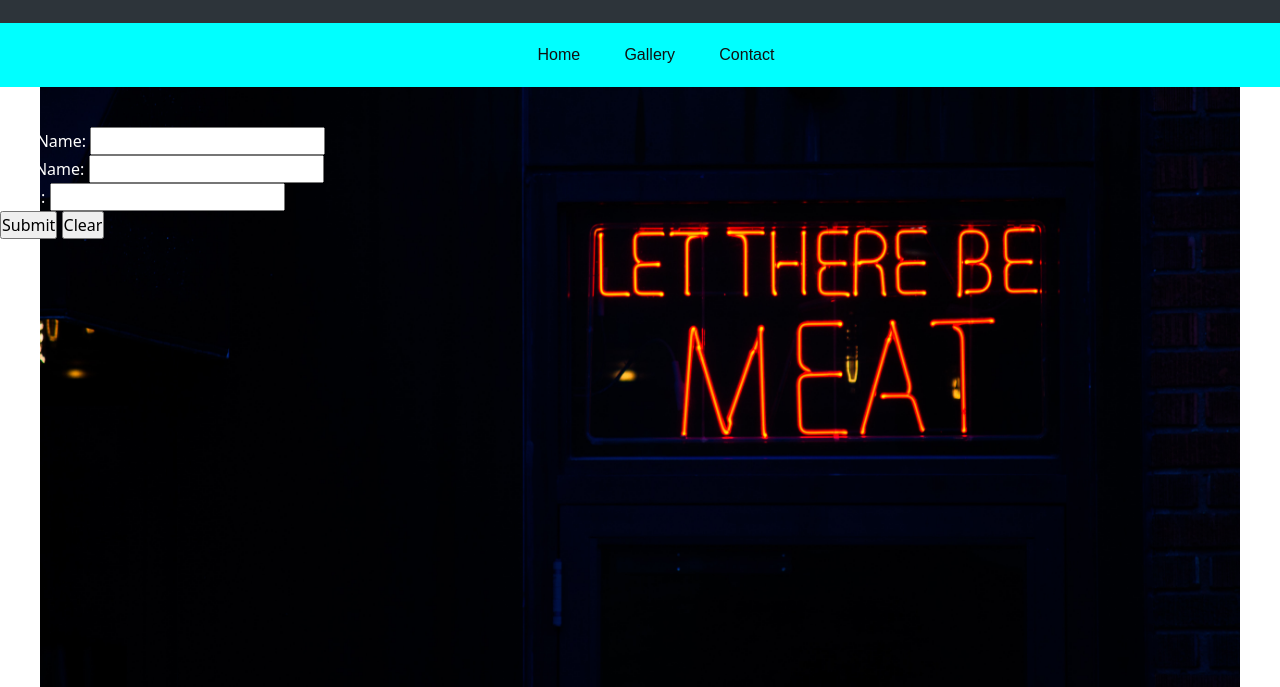
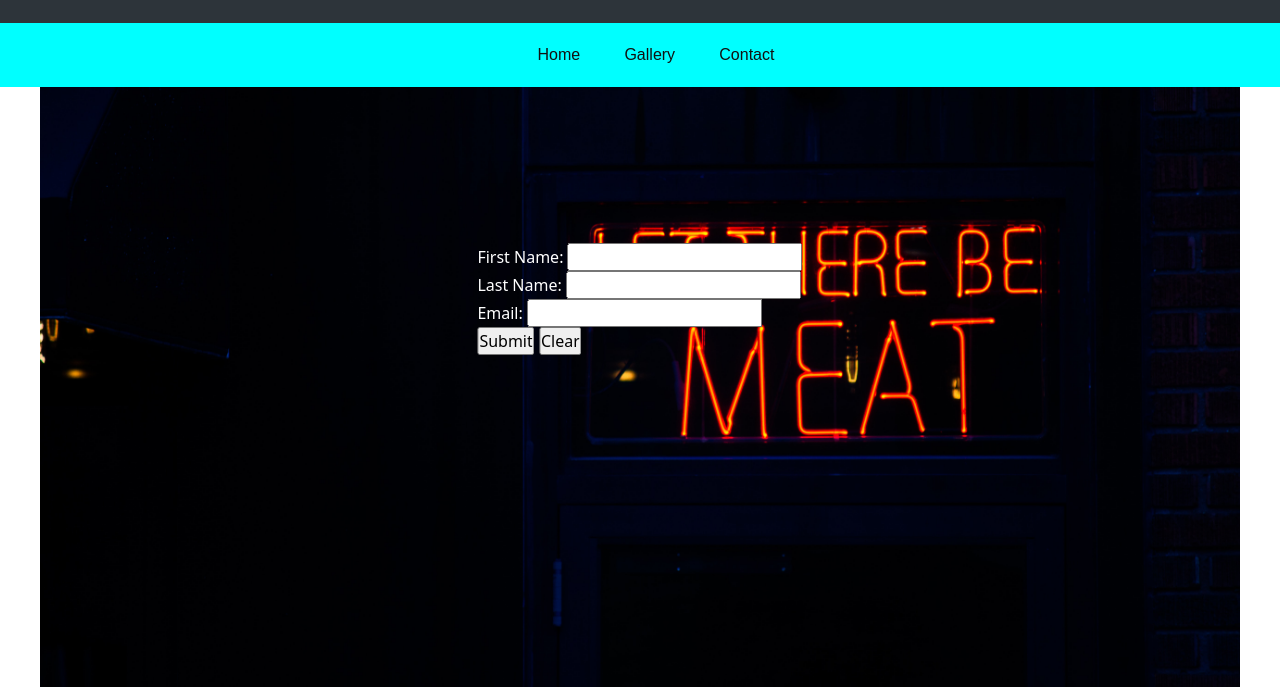
Before and after one commit to JMDelisle/Exsm3934, a plain HTML site: page src/contact.html in a window 1280 px wide. Shown: the part 113-800 px from the top of the page. Drawn offline with nearby package versions, Linux system fonts and the light colour scheme.

Commit message:
Centered contact page

```diff
--- a/src/contact.html
+++ b/src/contact.html
@@ -1,5 +1,6 @@
 <!DOCTYPE html>
 <html lang="en">
+
 <head>
   <meta charset="UTF-8">
   <meta http-equiv="X-UA-Compatible" content="IE=edge">
@@ -8,9 +9,9 @@
   <link rel="stylesheet" href="css/styles.css">
   <link rel="stylesheet" href="css/normalize.css">
   <link rel="stylesheet" href="https://cdn.jsdelivr.net/npm/bootstrap@5.1.3/dist/css/bootstrap.min.css"
-    integrity="sha384-1BmE4kWBq78iYhFldvKuhfTAU6auU8tT94WrHftjDbrCEXSU1oBoqyl2QvZ6jIW3"
-    crossorigin="anonymous">
+    integrity="sha384-1BmE4kWBq78iYhFldvKuhfTAU6auU8tT94WrHftjDbrCEXSU1oBoqyl2QvZ6jIW3" crossorigin="anonymous">
 </head>
+
 <body>
 
 
@@ -26,7 +27,7 @@
     </ul>
   </nav>
 
-
+<section>
   <form action="process.html" method="post" target="_blank"><br>
     <label for="fname">First Name:</label>
     <input type="text" id="fname" name="fname"><br>
@@ -37,7 +38,7 @@
     <input type="submit" value="Submit">
     <input type="reset" value="Clear">
   </form>
-
+</section>
 
   <script src="js/scripts.js" defer></script>
 
@@ -46,4 +47,5 @@
 
 
 </body>
+
 </html>
--- a/src/css/styles.css
+++ b/src/css/styles.css
@@ -105,3 +105,16 @@ ul li a {
     display: block;
   }
 }
+
+/* Contact page */
+section {
+background: none;
+color: white;
+border-radius: 1em;
+padding: 1em;
+position: absolute;
+top: 50%;
+left: 50%;
+margin-right: -50%;
+transform: translate(-50%, -50%);
+}
```
Also changed, not shown: src/gallery.html (+4 -2 lines), src/index.html (+3 -1 lines). Lines whose indentation alone changed are shown as unchanged.
